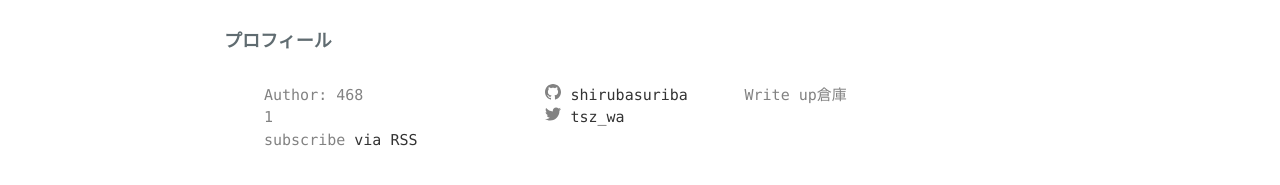
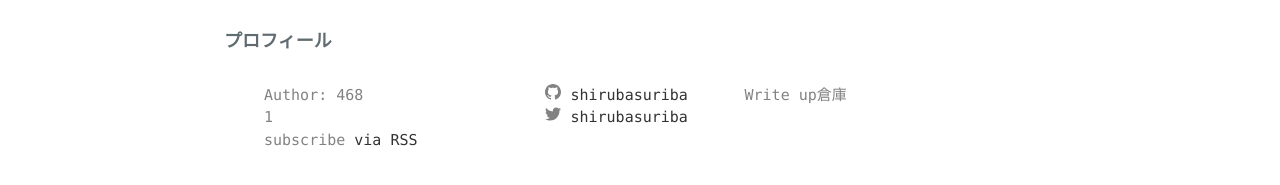
Before and after one commit to shirubasuriba/shirubasuriba.github.io, a Jekyll site: the page built from index.md, in a window 1280 px wide. Shown: the part 687-872 px from the top of the page. Built offline with Jekyll 4.4.1, drawn with Linux system fonts in a browser that asks for light colours.

Commit message:
Update _config.yml

```diff
--- a/_config.yml
+++ b/_config.yml
@@ -5,7 +5,7 @@ description: >-
   Write up倉庫
 baseurl: "" # the subpath of your site, e.g. /blog
 url: "" # the base hostname & protocol for your site, e.g. http://example.com
-twitter_username: tsz_wa
+twitter_username: shirubasuriba
 github_username:  shirubasuriba
 github: [metadata]
 # Build settings
```
